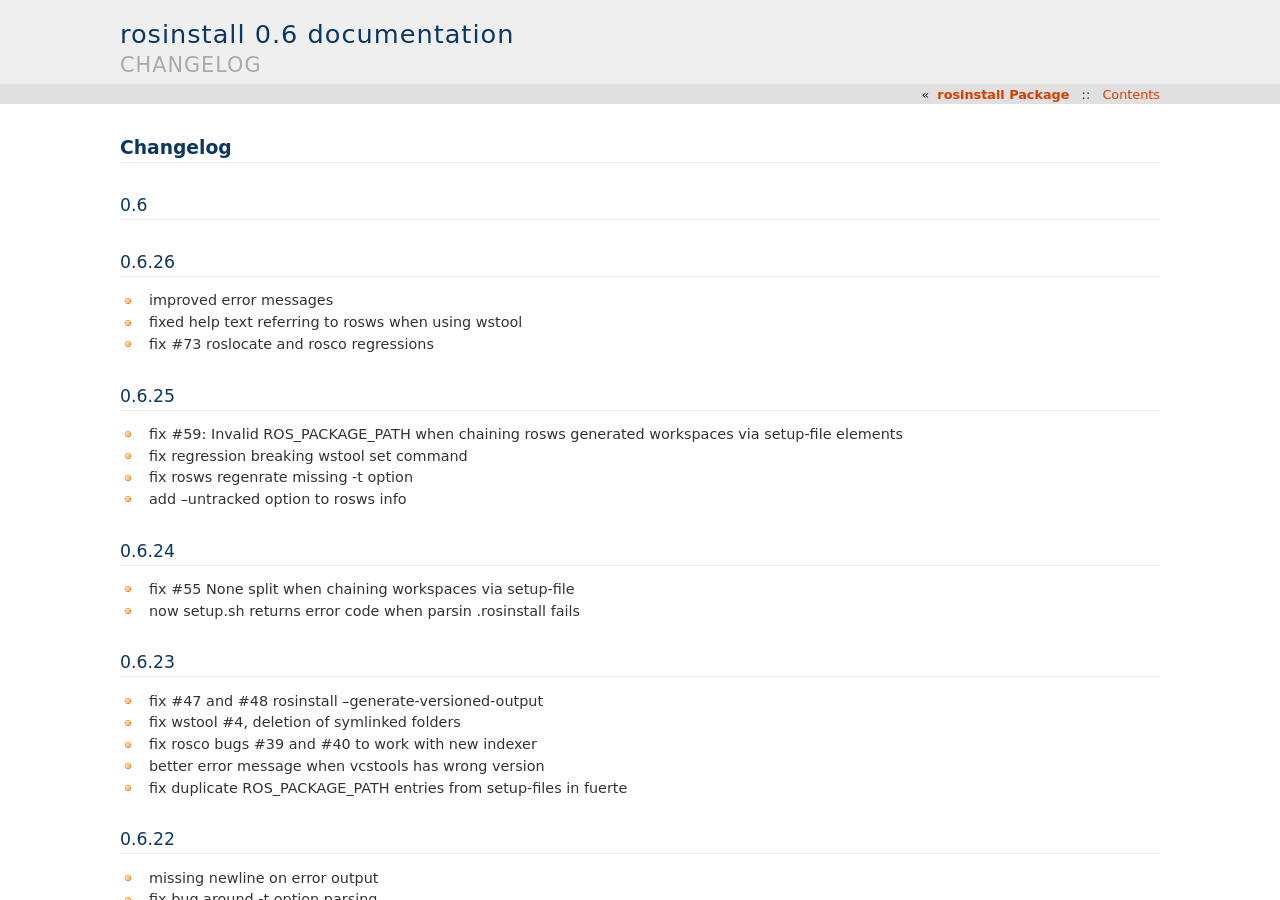
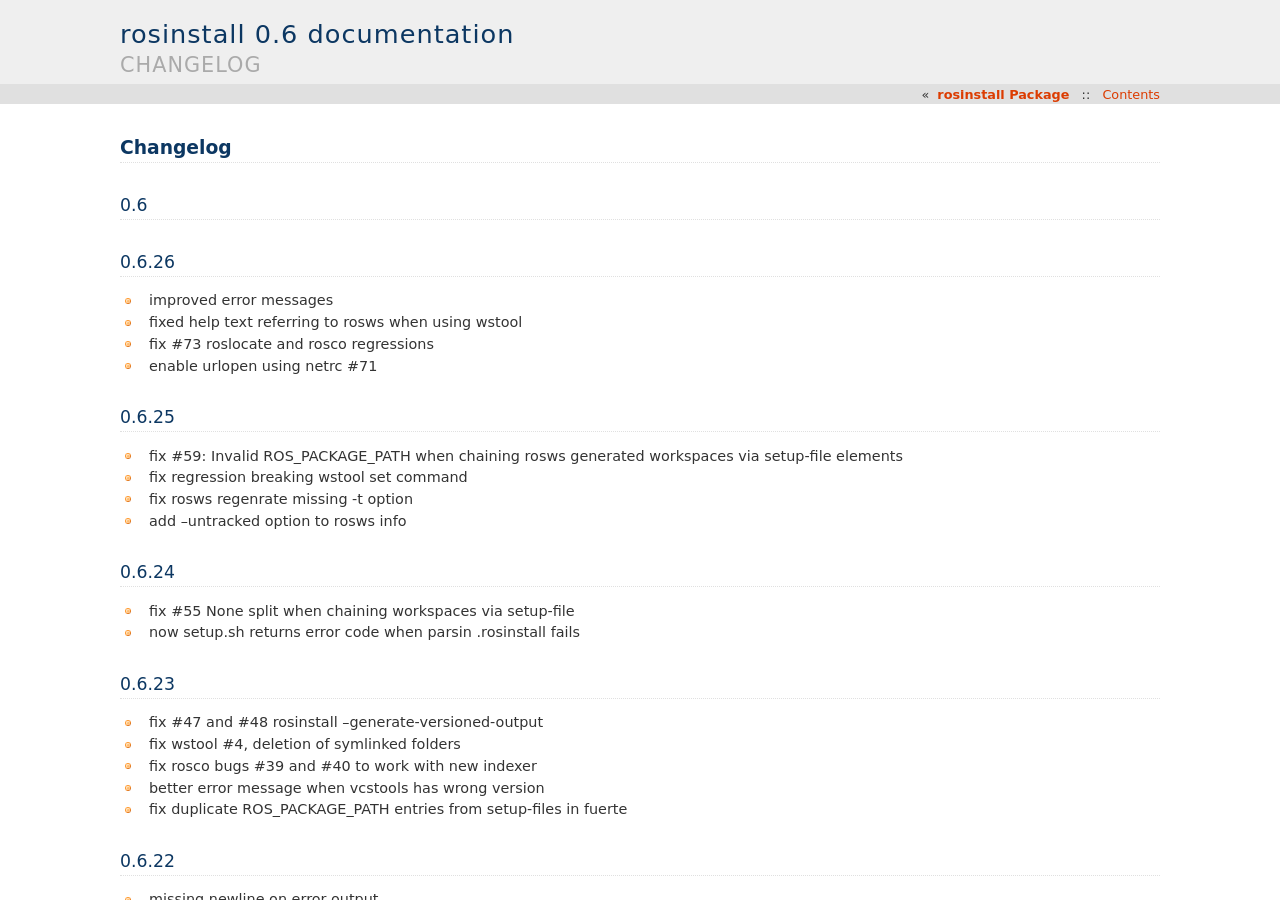
Before and after one commit to vcstools/rosinstall, a Sphinx documentation site: the page built from doc/changelog.rst, in a window 1280 px wide and 900 px high. Built offline with Sphinx 7.4.7, drawn with Linux system fonts in a browser that asks for light colours.

Commit message:
updating changelog with #71

```diff
--- a/doc/changelog.rst
+++ b/doc/changelog.rst
@@ -10,6 +10,7 @@
 - improved error messages
 - fixed help text referring to rosws when using wstool
 - fix #73 roslocate and rosco regressions
+- enable urlopen using netrc #71
 
 0.6.25
 ------
```
